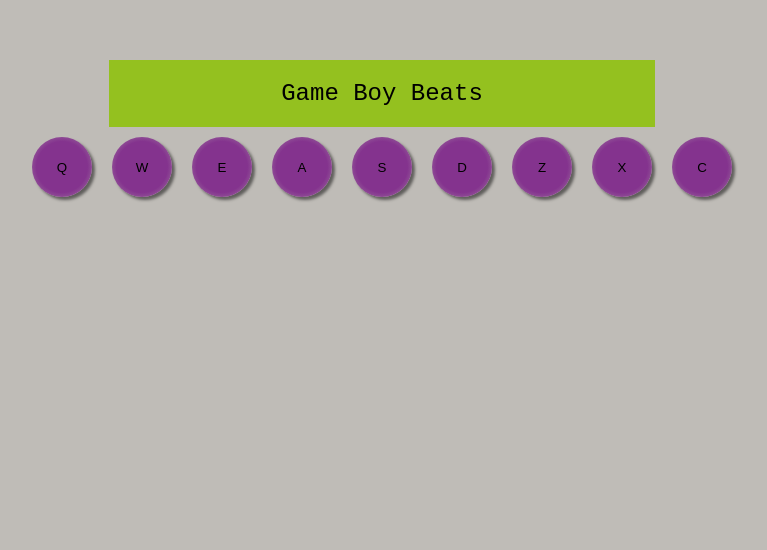
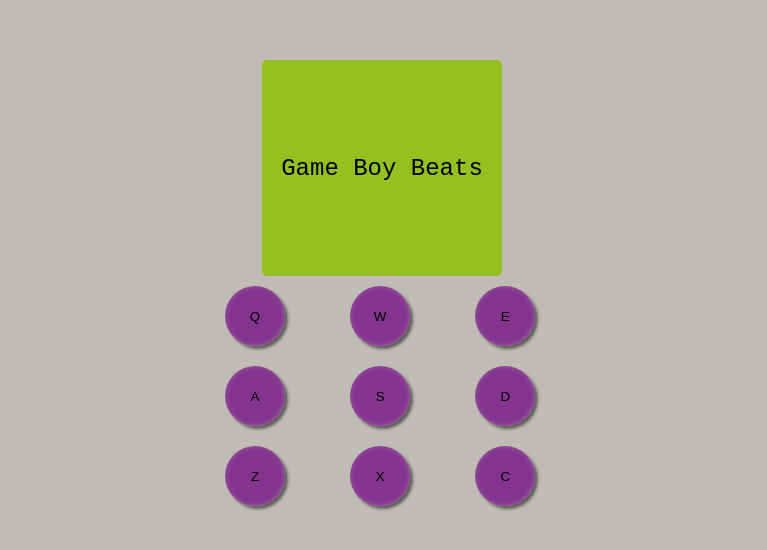
Before and after one commit to bradleyhop/bradleyhop.github.io, a Vue app in the folder drum-machine/: page / in a window 1280 px wide. Shown: the top 550 px of the page, without its empty margins (258-1025 px from the left). Built offline with nearby package versions, Linux system fonts and the light colour scheme.

Commit message:
add grid for buttons; display screen styled, scaled, text-align

```diff
--- a/drum-machine/src/App.vue
+++ b/drum-machine/src/App.vue
@@ -63,14 +63,19 @@ html {
   font-family: monospace;
   font-size: 24px;
 }
+
 #app-container {
-  text-align: center;
   margin-top: 60px;
 }
+
 #display {
+  display: flex;
+  align-items: center;
+  justify-content: center;
   background: #94c11f;
-  width: 40%;
-  padding: 20px;
+  border-radius: 5px;
+  width: calc(1.5 * 160px);
+  height: calc(1.5 * 144px);
   margin: auto;
 }
 </style>
--- a/drum-machine/src/components/DrumPads.vue
+++ b/drum-machine/src/components/DrumPads.vue
@@ -35,14 +35,24 @@ $gb-button: #84338e;
 $pressed-gb-button: #a988a7;
 
 #button-box {
-  display: flex;
-  flex-wrap: wrap;
-  width: 100%;
-  justify-content: center;
+  display: grid;
+  grid-template-columns: 33% 33% 33%;
+  justify-items: center;
+  width: 30%;
+  margin: auto;
+
+  @media (max-width: 599px) {
+    width: 90%;
+  }
 }
 
 .drum-pad {
-  background: radial-gradient(circle, rgba(132,51,142,1) 60%, rgba(169,136,167,1) 100%);
+  background:
+    radial-gradient(
+    circle,
+    rgba(132, 51, 142, 1) 60%,
+    rgba(169, 136, 167, 1) 100%
+  );
   border: none;
   border-radius: 50%;
   margin: 10px;
```
